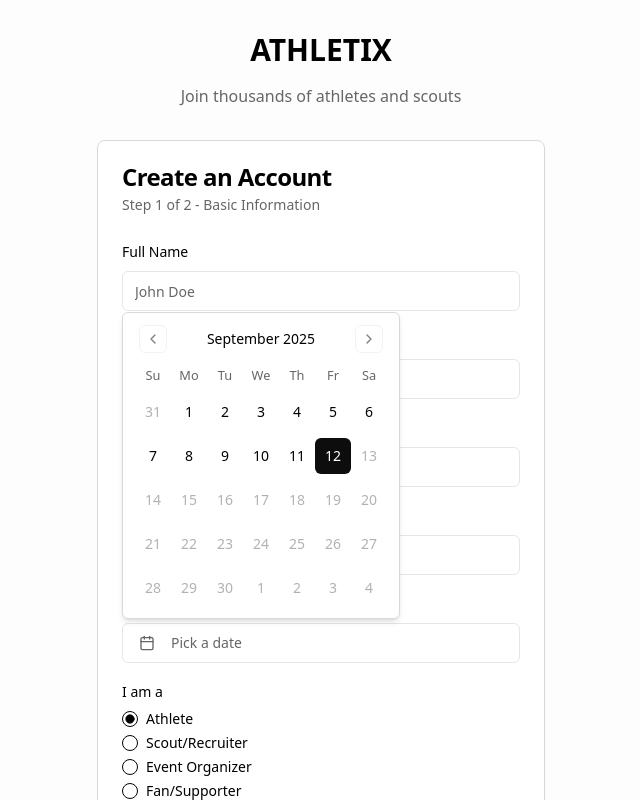
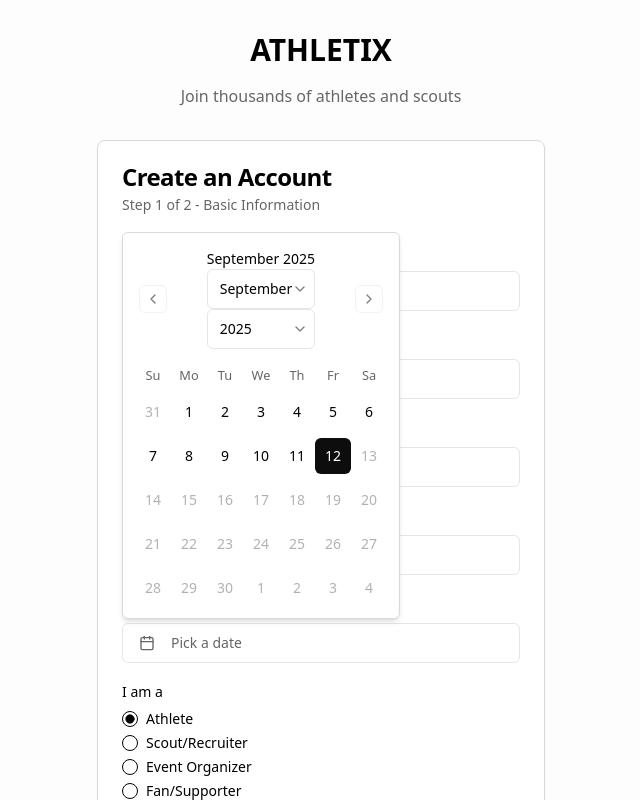
Before and after one commit to EricTheGreat25/local-athlete-spotlight, a React (Vite) app: page /register in a window 1280 px wide. Both pictures are taken after a click on the button "Pick a date". Shown: the top 800 px of the page, without its empty margins (319-959 px from the left). Built offline with nearby package versions, Linux system fonts and the light colour scheme.

Commit message:
Fix calendar picker in registration

```diff
--- a/src/components/ui/calendar.tsx
+++ b/src/components/ui/calendar.tsx
@@ -1,9 +1,10 @@
 import * as React from "react";
 import { ChevronLeft, ChevronRight } from "lucide-react";
-import { DayPicker } from "react-day-picker";
+import { DayPicker, DropdownProps } from "react-day-picker";
 
 import { cn } from "@/lib/utils";
 import { buttonVariants } from "@/components/ui/button";
+import { Select, SelectContent, SelectItem, SelectTrigger, SelectValue } from "@/components/ui/select";
 
 export type CalendarProps = React.ComponentProps<typeof DayPicker>;
 
@@ -54,7 +55,45 @@ function Calendar({
       components={{
         IconLeft: ({ ..._props }) => <ChevronLeft className="h-4 w-4" />,
         IconRight: ({ ..._props }) => <ChevronRight className="h-4 w-4" />,
+        Dropdown: ({ value, onChange, children }: DropdownProps) => {
+          const options = React.Children.toArray(children).filter(
+            (child): child is React.ReactElement<HTMLOptionElement> =>
+              React.isValidElement(child) && child.type === "option"
+          );
+          const selected = options.find((child) => child.props.value === value);
+          const handleChange = (newValue: string) => {
+            const changeEvent = {
+              target: { value: newValue },
+            } as React.ChangeEvent<HTMLSelectElement>;
+            onChange?.(changeEvent);
+          };
+          return (
+            <Select
+              value={value?.toString()}
+              onValueChange={handleChange}
+            >
+              <SelectTrigger className="pr-1.5 focus:ring-0">
+                <SelectValue>
+                  {String(selected?.props?.children ?? value)}
+                </SelectValue>
+              </SelectTrigger>
+              <SelectContent position="popper">
+                {options.map((option, index) => (
+                  <SelectItem
+                    key={`${option.props.value}-${index}`}
+                    value={option.props.value?.toString() ?? ""}
+                  >
+                    {String(option.props.children)}
+                  </SelectItem>
+                ))}
+              </SelectContent>
+            </Select>
+          );
+        },
       }}
+      captionLayout="dropdown-buttons"
+      fromYear={1900}
+      toYear={new Date().getFullYear()}
       {...props}
     />
   );
```
